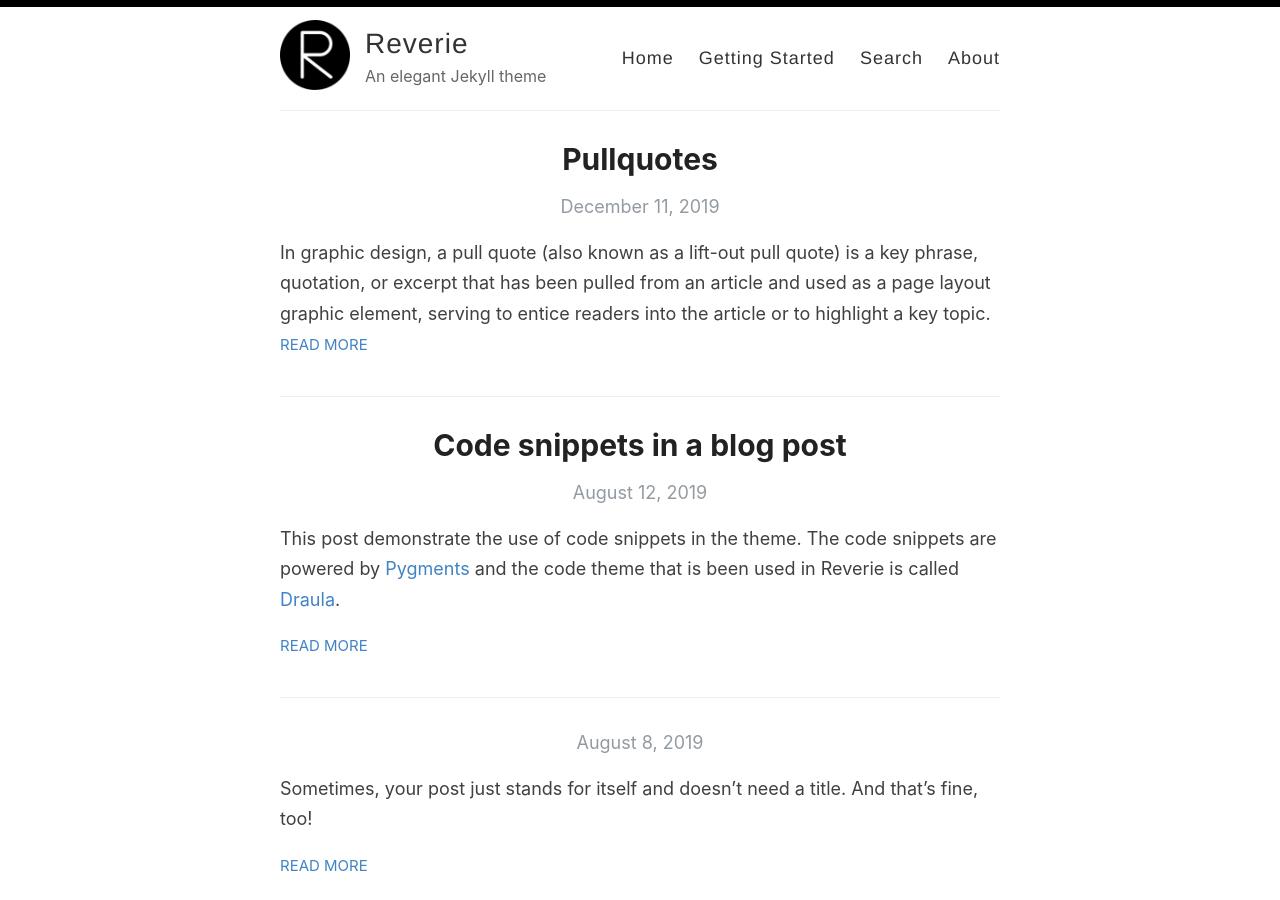
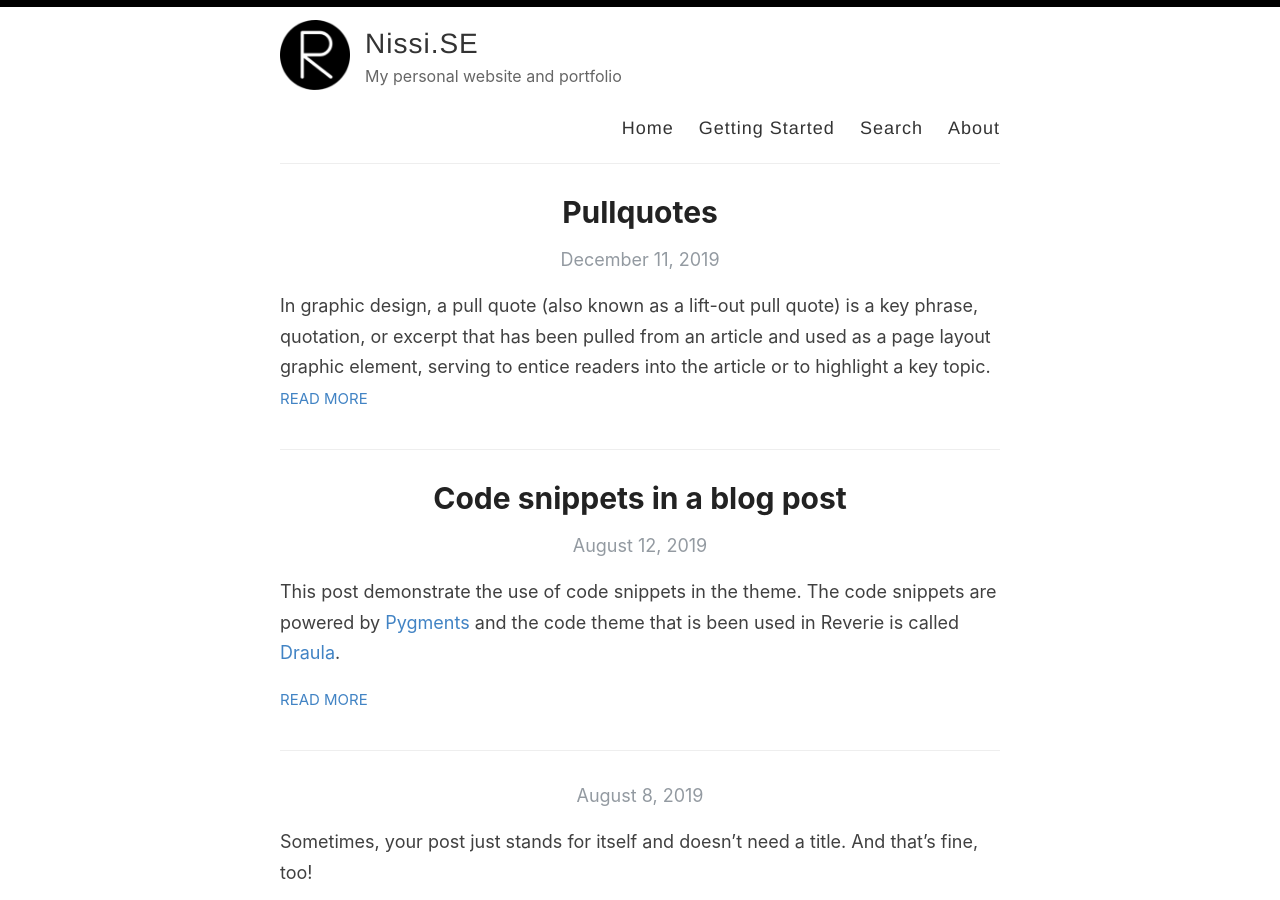
Before and after one commit to dfirdoctor/dfirdoctor.github.io, a Jekyll site: the page built from index.html, in a window 1280 px wide and 900 px high. Built offline with Jekyll 4.4.1, drawn with Linux system fonts in a browser that asks for light colours; the list of posts is cut into pages by our own code.

Commit message:
Update _config.yml

```diff
--- a/_config.yml
+++ b/_config.yml
@@ -3,13 +3,13 @@
 #
 
 # Name of your site (displayed in the header)
-name: Reverie
+name: Nissi.SE
 
 # Name of the author
-author: Amit Merchant
+author: Linus Nissi
 
 # Short bio or description (displayed in the header)
-description: An elegant Jekyll theme
+description: My personal website and portfolio
 
 # URL of your avatar or profile pic (you could use your GitHub profile pic)
 avatar: /images/reverie.png
@@ -21,15 +21,15 @@ avatar: /images/reverie.png
 # Includes an icon in the footer for each username you enter
 footer-links:
   dribbble:
-  email: amit.d.merchant@gmail.com
+  email:
   facebook:
   flickr:
-  github: amitmerchant1990/reverie
+  github:
   instagram:
   linkedin:
   pinterest:
   rss: rss
-  twitter: amit_merchant
+  twitter:
   stackoverflow:
   youtube: # channel/<your_long_string> or user/<user-name>
   googleplus: # anything in your profile username that comes after plus.google.com/
@@ -41,18 +41,18 @@ footer-links:
 disqus:
 
 # Enter your Google Analytics web tracking code (e.g. UA-2110908-2) to activate tracking
-google_analytics: UA-43339302-11
+google_analytics:
 
 # Your website URL (e.g. http://amitmerchant1990.github.io or http://www.amitmerchant.com)
 # Used for Sitemap.xml and your RSS feed
-url: http://www.amitmerchant.com/reverie
-enforce_ssl: https://www.amitmerchant.com/reverie
+url: http://www.nissi.se
+enforce_ssl: https://www.nissi.se
 
 # If you're hosting your site at a Project repository on GitHub pages
 # (http://yourusername.github.io/repository-name)
 # and NOT your User repository (http://yourusername.github.io)
 # then add in the baseurl here, like this: "/repository-name"
-baseurl: "/reverie"
+baseurl: "/nissise-website"
 
 #
 # !! You don't need to change any of the configuration flags below !!
```
